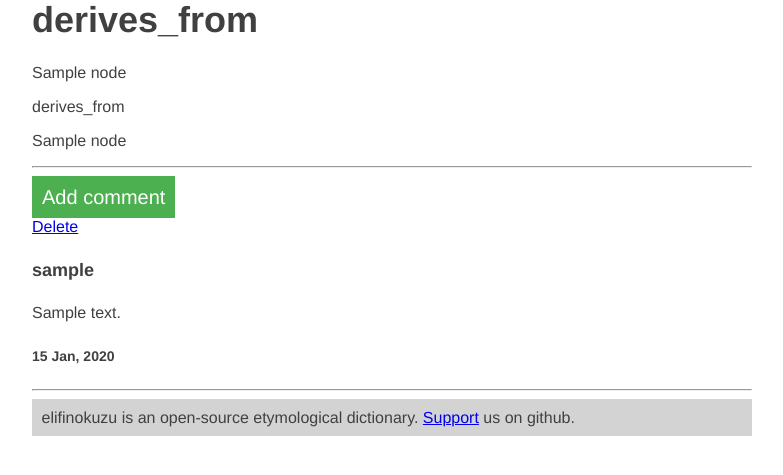
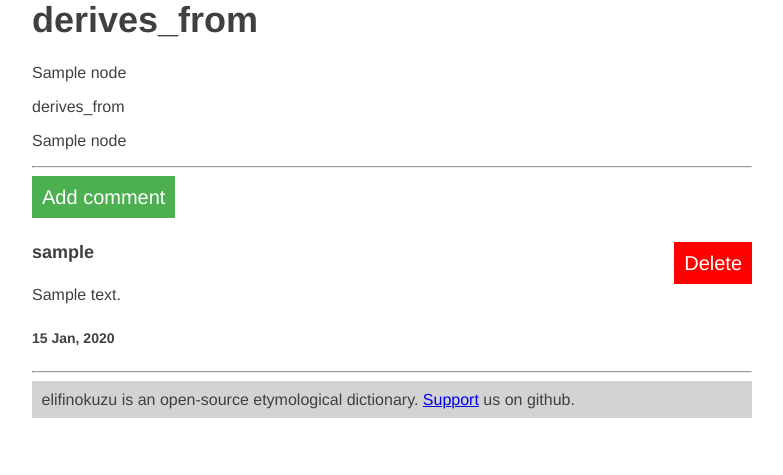
Before and after one commit to lyk2018-python/elifin-okuzu, a Django app: page /edges/1/ in a window 1280 px wide. Shown: the part 276-751 px from the top of the page, without its empty margins (248-1031 px from the left). Run offline with Django 3.2, Linux system fonts and the light colour scheme; a user stored in the database is signed in; tables that the repository leaves empty hold one stand-in row (values such as "Sample post"); some libraries are stand-ins or nearby versions.

Commit message:
edge_detail and node_detail design

```diff
--- a/elifinokuzu/templates/edge_detail.html
+++ b/elifinokuzu/templates/edge_detail.html
@@ -15,9 +15,11 @@
   {% endif %}
 {% for comment in comments %}
     <div>
-        {% if comment.user.id == request.user.id %}
-          <a href="{% url 'delete_own_comment' comment.id edge.id %}">Delete</a>
-        {% endif %}
+        <div style="float:right">
+          {% if comment.user.id == request.user.id %}
+            <a class="comment-btn" style="background-color:#ff0000" href="{% url 'delete_own_comment' comment.id node.id %}"><h3>Delete<h3></a>
+          {% endif %}
+        </div>
         <h4><strong>{{ comment.user.username }}</strong></h4>
         <p>{{ comment.text }}</p>
         <h5>{{ comment.created_date|date:"d M, Y" }}</h5>
```
Also changed, not shown: elifinokuzu/templates/node_detail.html (+5 -3 lines).
